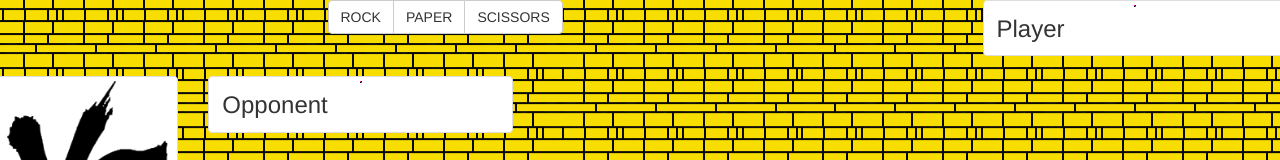
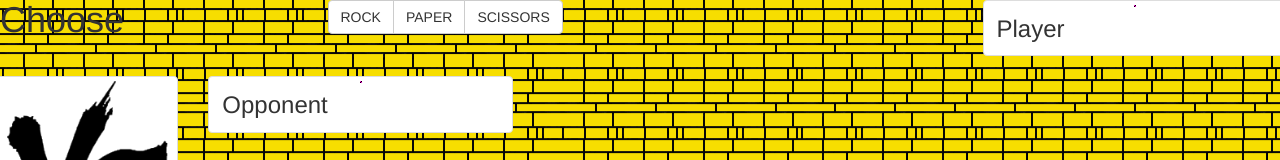
Before and after one commit to Gerpiili369/KPS, a website: page public/index.html in a window 1280 px wide. Shown: the top 160 px of the page. Drawn offline with nearby package versions, Linux system fonts and the light colour scheme; no server answers.

Commit message:
don't forget to choose!

```diff
--- a/public/index.html
+++ b/public/index.html
@@ -15,6 +15,7 @@
       <div class="background">
         <div class="row">
             <div class="col-xs-4 col-md-3">
+              <h1>Choose</h1>
             </div>
             <div class="col-xs-4 col-md-3">
                 <div class="btn-group" role="group">
```
